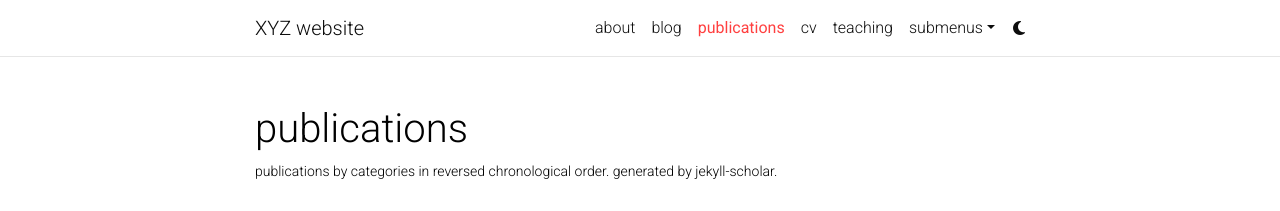
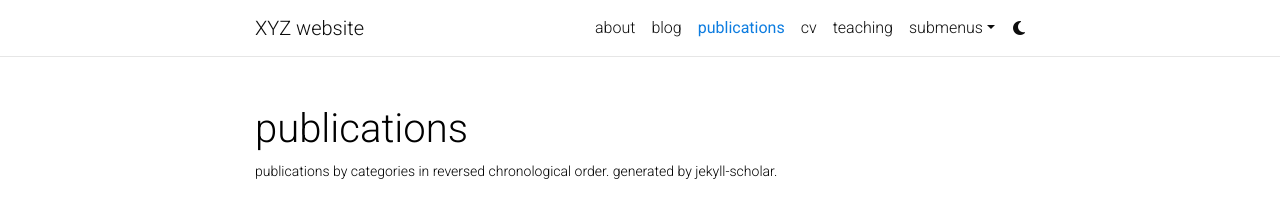
Before and after one commit to xyz2023ca/xyz2023ca.github.io, a Jekyll site: the page built from _pages/publications.md, in a window 1280 px wide. Shown: the top 211 px of the page. Built offline with Jekyll 4.4.1, drawn with Linux system fonts in a browser that asks for light colours; comment, search, counter and statistics services are not loaded; a style sheet for code colours, icons or effects is not loaded; grey boxes are pictures that could not be loaded.

Commit message:
Update _themes.scss

```diff
--- a/_sass/_themes.scss
+++ b/_sass/_themes.scss
@@ -7,7 +7,7 @@
   --global-code-bg-color: #{$code-bg-color-light};
   --global-text-color: #{$black-color};
   --global-text-color-light: #{$grey-color};
-  --global-theme-color: #{$red-color};
+  --global-theme-color: #{$blue-color};
   --global-hover-color: #{$purple-color};
   --global-hover-text-color: #{$white-color};
   --global-footer-bg-color: #{$grey-color-dark};
```
